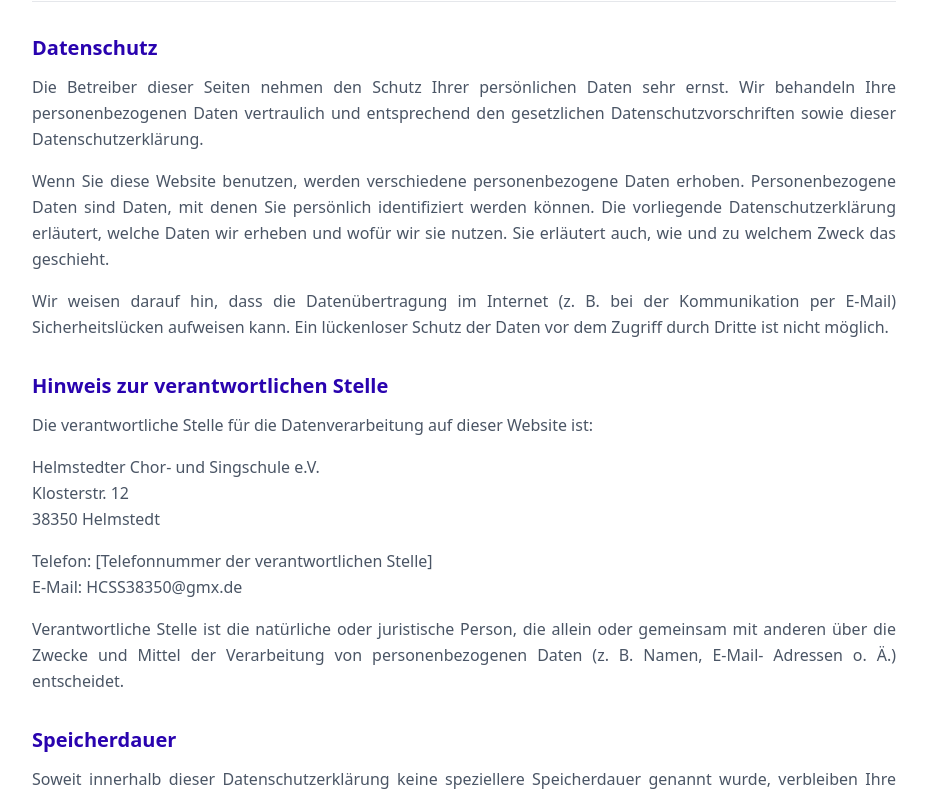
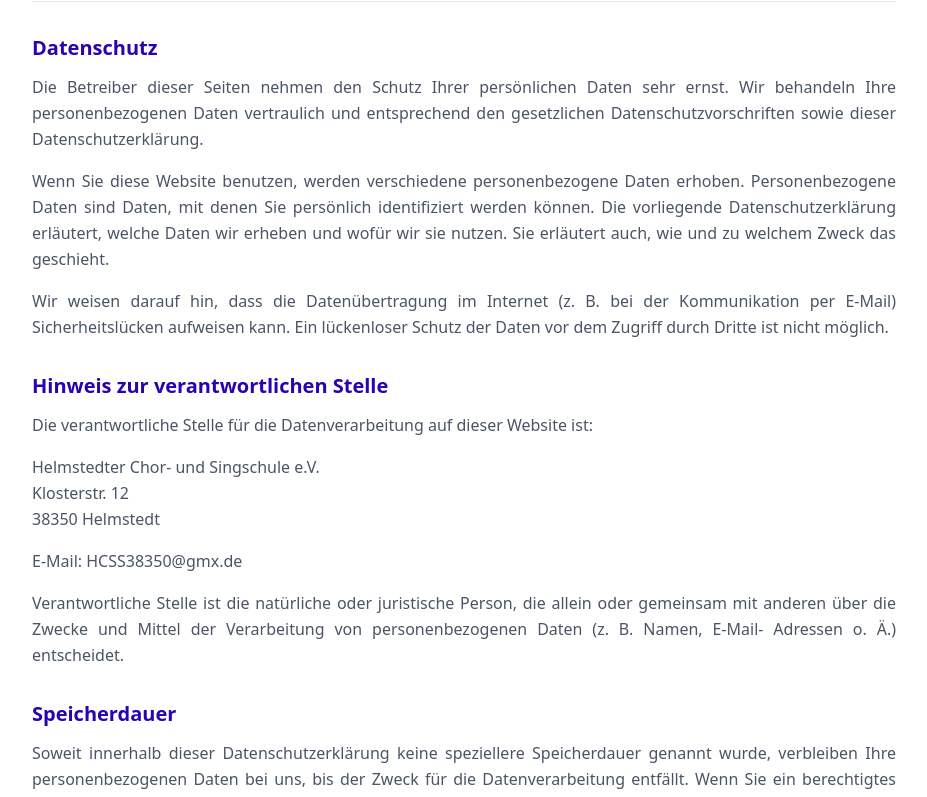
Before and after one commit to IC3P3/hcss-website, a SvelteKit app: page /datenschutz in a window 1280 px wide. Shown: the part 1960-2757 px from the top of the page, without its empty margins (176-1103 px from the left). Built offline with nearby package versions, Linux system fonts and the light colour scheme; no server answers.

Commit message:
Removed unneeded phone number from legal note

```diff
--- a/src/routes/(public)/datenschutz/+page.svelte
+++ b/src/routes/(public)/datenschutz/+page.svelte
@@ -118,10 +118,7 @@ privacy"
 		Klosterstr. 12<br />
 		38350 Helmstedt
 	</p>
-	<p>
-		Telefon: &#91;Telefonnummer der verantwortlichen Stelle&#93;<br />
-		E-Mail: HCSS38350@gmx.de
-	</p>
+	<p>E-Mail: HCSS38350@gmx.de</p>
 	<p>
 		Verantwortliche Stelle ist die nat&uuml;rliche oder juristische Person, die allein oder
 		gemeinsam mit anderen &uuml;ber die Zwecke und Mittel der Verarbeitung von personenbezogenen
```
